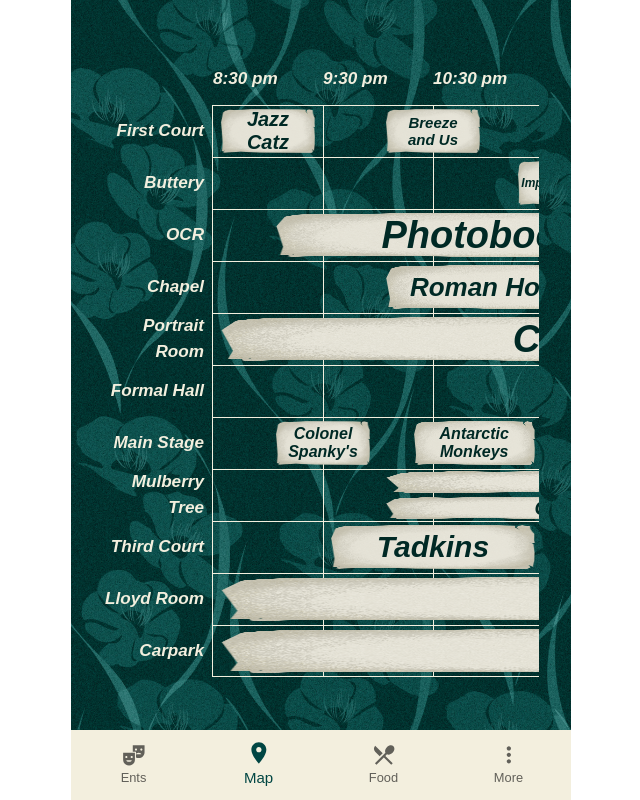
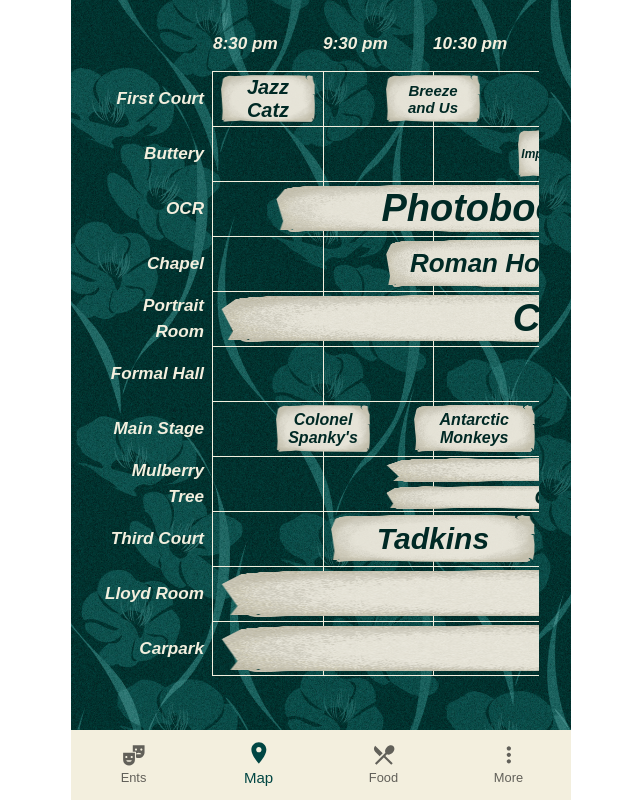
Before and after one commit to christs-may-ball/cmb-2022-program, a React (Create React App) app: page /ents in a window 1280 px wide. Shown: the whole page, without its empty margins (319-959 px from the left). Built offline with nearby package versions, Linux system fonts and the light colour scheme; a web font is replaced by a local one.

Commit message:
Accomodate for short screens

```diff
--- a/src/pages/EntsFull.tsx
+++ b/src/pages/EntsFull.tsx
@@ -8,7 +8,7 @@
 import { Text } from "../components"
 
 const max = 9;
-const [cellHeight, cellWidth] = [52, 110];
+const [cellHeight, cellWidth] = [55, 110];
 const entsFull = program.entsFull;
 const locations = entsFull.map(({ location }) => location);
 
@@ -78,6 +78,8 @@
   >
     <Box display="flex" alignItems="center" height="100%">
       <Box
+        pt={2}
+        pb={3}
         px={{
           xs: 2,
           sm: 4
@@ -87,7 +89,10 @@
         boxSizing="border-box"
         display="flex"
         justifyContent="start"
-        alignItems="center"
+        alignItems="start"
+        sx={{
+          overflowY: "scroll"
+        }}
       >
         <Box display="flex" flexDirection="column">
           <Cell pr={1} />
```
